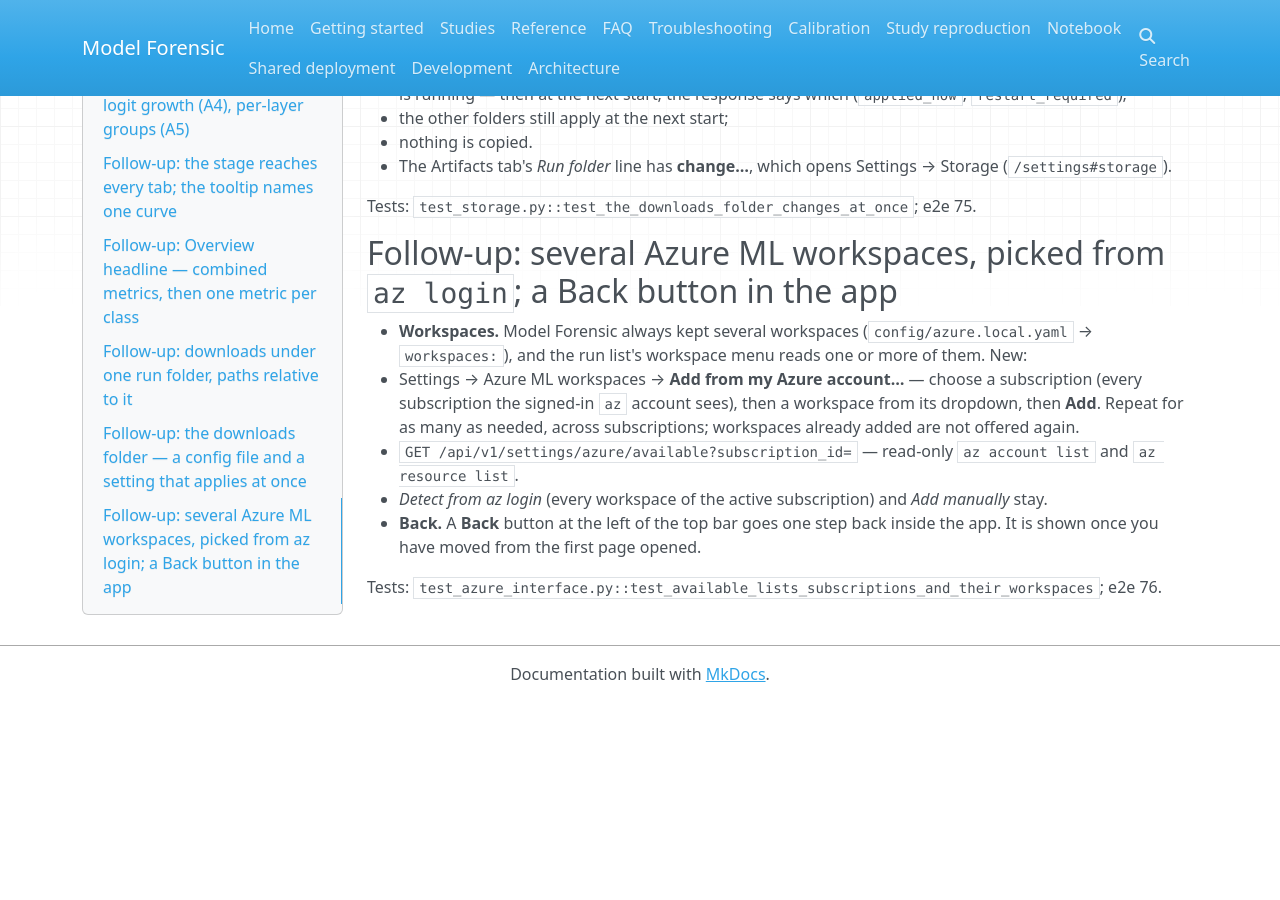
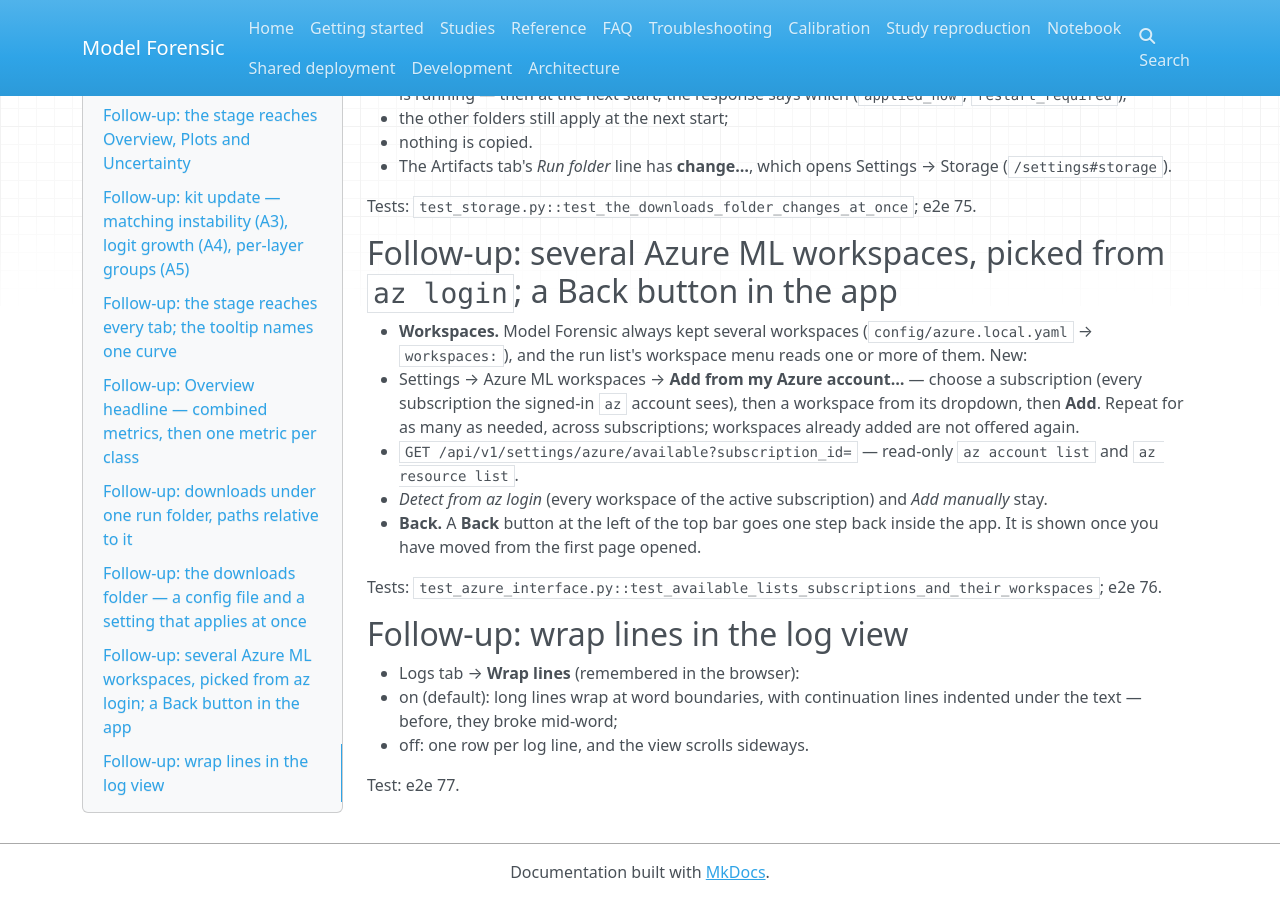
Before and after one commit to create2moment-jpg/Model-Forensic-, an MkDocs documentation site: the page built from docs/prompt-5.md, in a window 1280 px wide and 900 px high, scrolled down 24460 px. Built offline with MkDocs 1.6.1, drawn with Linux system fonts in a browser that asks for light colours; nearby versions of some CDN libraries; before the commit the page ends 25162 px from its top, so only the background shows below that.

Commit message:
Logs: Wrap lines switch (word-boundary wrapping, or one row per line with sideways scroll; remembered)
Co-Authored-By: Claude Opus 5.5 <noreply@anthropic.com>
Claude-Session: https://claude.ai/code/session_01YHv2Y5yvrfEV7DG9Mcvpzx

```diff
--- a/docs/prompt-5.md
+++ b/docs/prompt-5.md
@@ -922,3 +922,12 @@ Tests: `test_storage.py::test_the_downloads_folder_changes_at_once`; e2e 75.
   have moved from the first page opened.
 
 Tests: `test_azure_interface.py::test_available_lists_subscriptions_and_their_workspaces`; e2e 76.
+
+## Follow-up: wrap lines in the log view
+
+* Logs tab → **Wrap lines** (remembered in the browser):
+  * on (default): long lines wrap at word boundaries, with continuation lines indented under the text — before,
+    they broke mid-word;
+  * off: one row per log line, and the view scrolls sideways.
+
+Test: e2e 77.
--- a/web/src/pages/run/Logs.tsx
+++ b/web/src/pages/run/Logs.tsx
@@ -2,6 +2,7 @@ import { useQuery } from "@tanstack/react-query";
 import { ArrowDownToLine, ChevronDown, ChevronUp, Download, RefreshCw, Search } from "lucide-react";
 import { useMemo, useRef, useState } from "react";
 import { api } from "../../api/client";
+import { useLocalStorage } from "../../lib/hooks";
 import { Card, Empty, ErrorBox, Loading, Switch } from "../../components/ui";
 
 const ERR = /(error|exception|traceback|fatal|nan\b|out of memory|killed|segfault)/i;
@@ -13,6 +14,8 @@ export function LogsTab({ runId }: { runId: string }) {
   const [q, setQ] = useState("");
   const [onlyMatches, setOnlyMatches] = useState(false);
   const [cursor, setCursor] = useState(0);
+  // wrap long lines at word boundaries (continuation indented), or keep one line per line and scroll sideways
+  const [wrap, setWrap] = useLocalStorage("mf.logs.wrap", true);
   const box = useRef<HTMLDivElement>(null);
 
   const lines = useMemo(() => (logs.data ?? "").split("\n").slice(-MAX_LINES), [logs.data]);
@@ -44,12 +47,13 @@ export function LogsTab({ runId }: { runId: string }) {
       <button className="btn sm icon" onClick={() => step(-1)} disabled={!matches.length}><ChevronUp size={13} /></button>
       <button className="btn sm icon" onClick={() => step(1)} disabled={!matches.length}><ChevronDown size={13} /></button>
       <span className="row muted">Matches only <Switch on={onlyMatches} onChange={setOnlyMatches} /></span>
+      <span className="row muted" title="Wrap long lines at word boundaries (off: one line per log line, scroll sideways)">Wrap lines <Switch on={wrap} onChange={setWrap} label="Wrap lines" /></span>
       <button className="btn sm" disabled={!errors.length} onClick={() => jump(errors[0])}>First error</button>
       <button className="btn sm icon" title="Jump to end" onClick={() => jump(lines.length - 1)}><ArrowDownToLine size={13} /></button>
       <button className="btn sm icon" title="Reload" onClick={() => void logs.refetch()}><RefreshCw size={13} /></button>
       <button className="btn sm icon" title="Download" onClick={download}><Download size={13} /></button>
     </>}>
-      <div className="log" ref={box}>
+      <div className={`log ${wrap ? "wrap" : "nowrap"}`} ref={box} data-testid="log-view" data-wrap={wrap ? "on" : "off"}>
         {shown.map((i) => {
           const l = lines[i] ?? "";
           const cls = ERR.test(l) ? "err" : WARN.test(l) ? "warn" : "";
```
Also changed, not shown: web/src/styles.css (+7 -1 lines), 1 other file.
